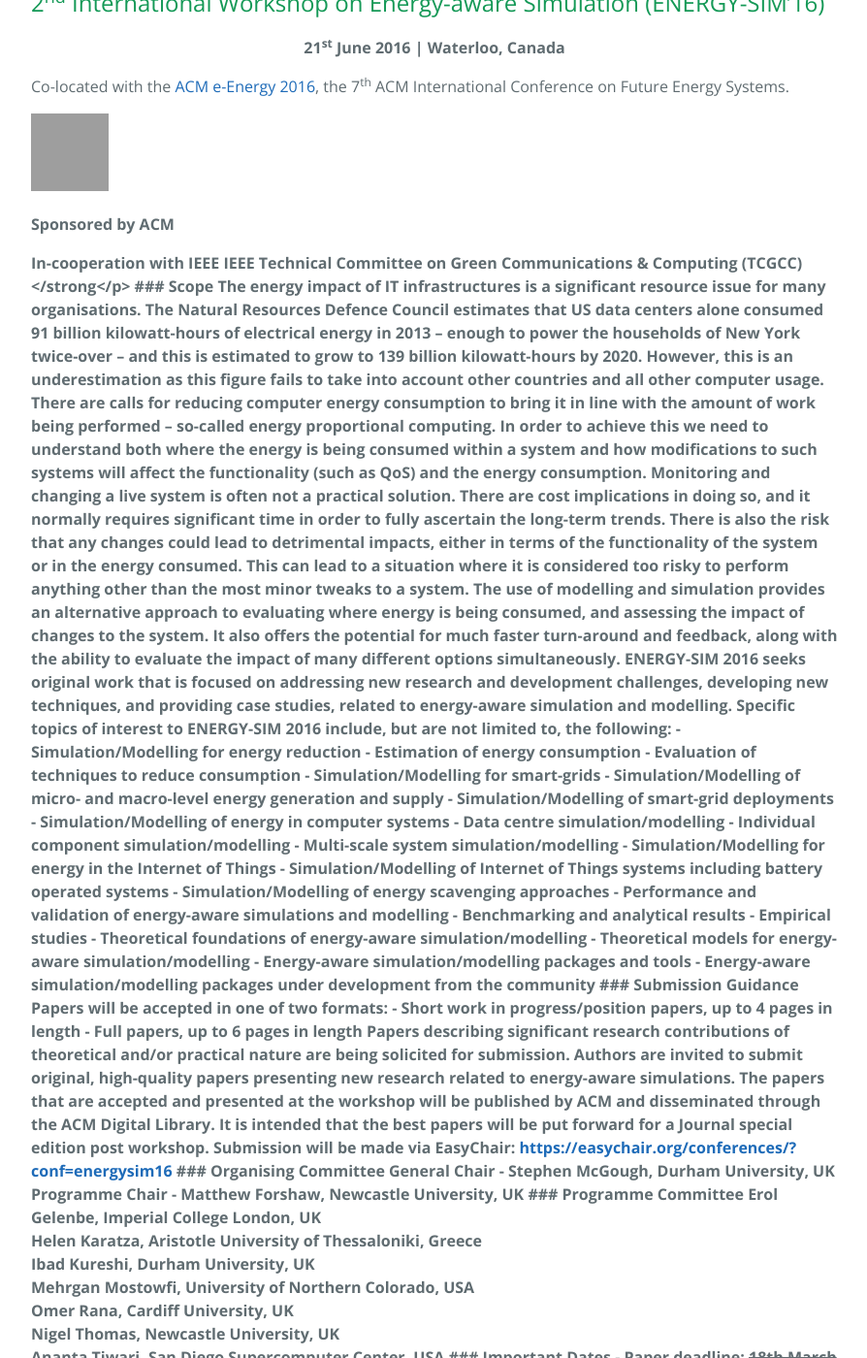
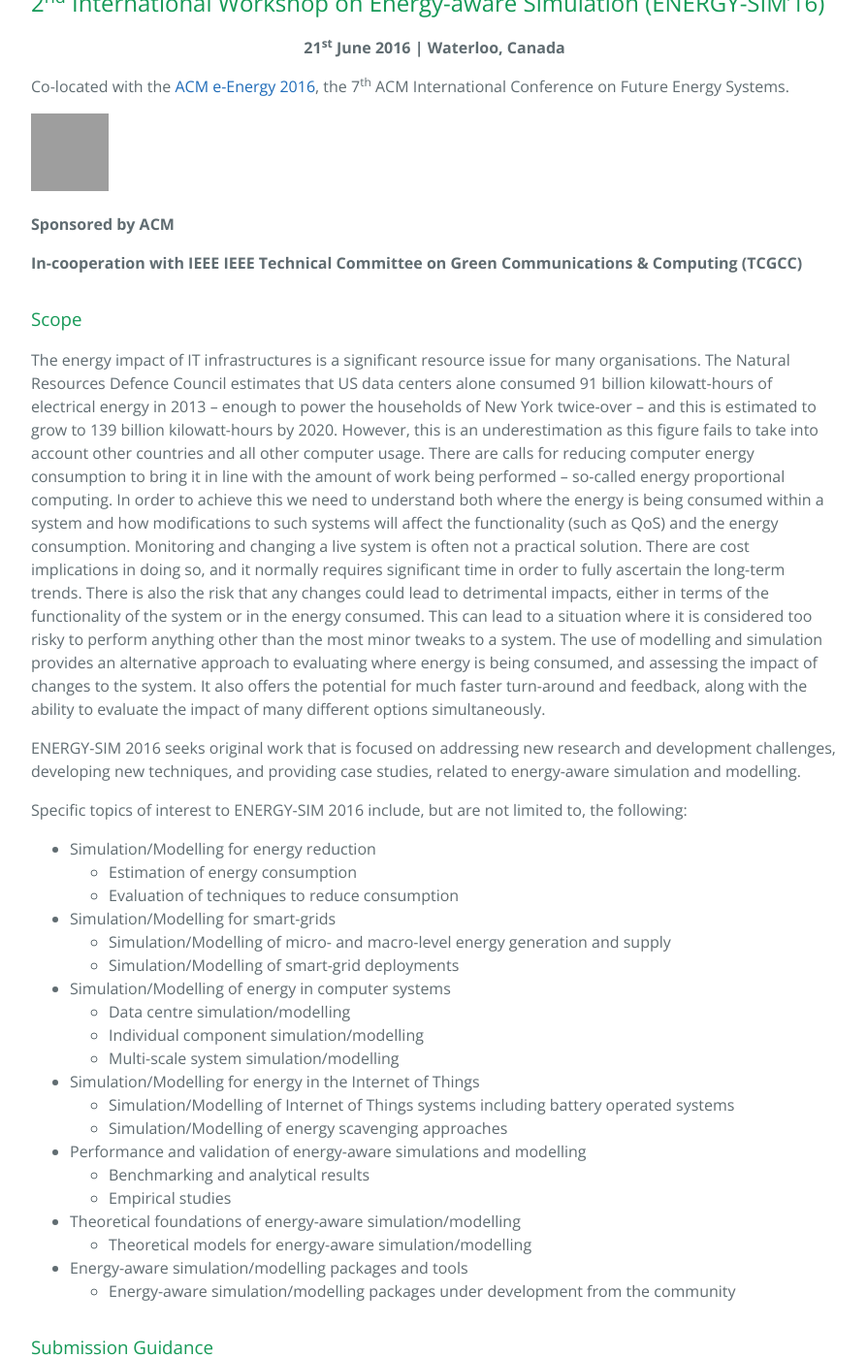
Before and after one commit to ENERGY-SIM/energy-sim.github.io, a Jekyll site: the page built from 2016.md, in a window 1280 px wide and 1400 px high, scrolled down 430 px. Shown: the whole window at 97% size, without its empty margins (192-1086 px from the left). Built offline with Jekyll 4.4.1, drawn with Linux system fonts in a browser that asks for light colours; nearby versions of some CDN libraries; some of the changed text lies outside the part shown; grey boxes are pictures that could not be loaded.

Commit message:
Update 2016.md

```diff
--- a/2016.md
+++ b/2016.md
@@ -12,7 +12,7 @@
 
 <img align="none" height="80" src="https://gallery.mailchimp.com/e142f1706795c82a6cbbf2142/images/3bef7981-6b4f-45d7-a03d-447e95e6c72b.png" style="width: 80px; height: 80px; margin: 0px;" width="80px" />
 <p><strong>Sponsored by ACM</strong></p>
-<p><strong>In-cooperation with IEEE IEEE Technical Committee on Green Communications & Computing (TCGCC)</strong</p>
+<p><strong>In-cooperation with IEEE IEEE Technical Committee on Green Communications & Computing (TCGCC)</strong></p>
 
 <!--The 2<sup>nd</sup> International Workshop on Energy-aware Simulation (ENERGY-SIM’16) will be co-located with the ACM International Conference on Future Energy Systems ([ACM e-Energy 2016](http://conferences.sigcomm.org/eenergy/2016)).-->
 
```
